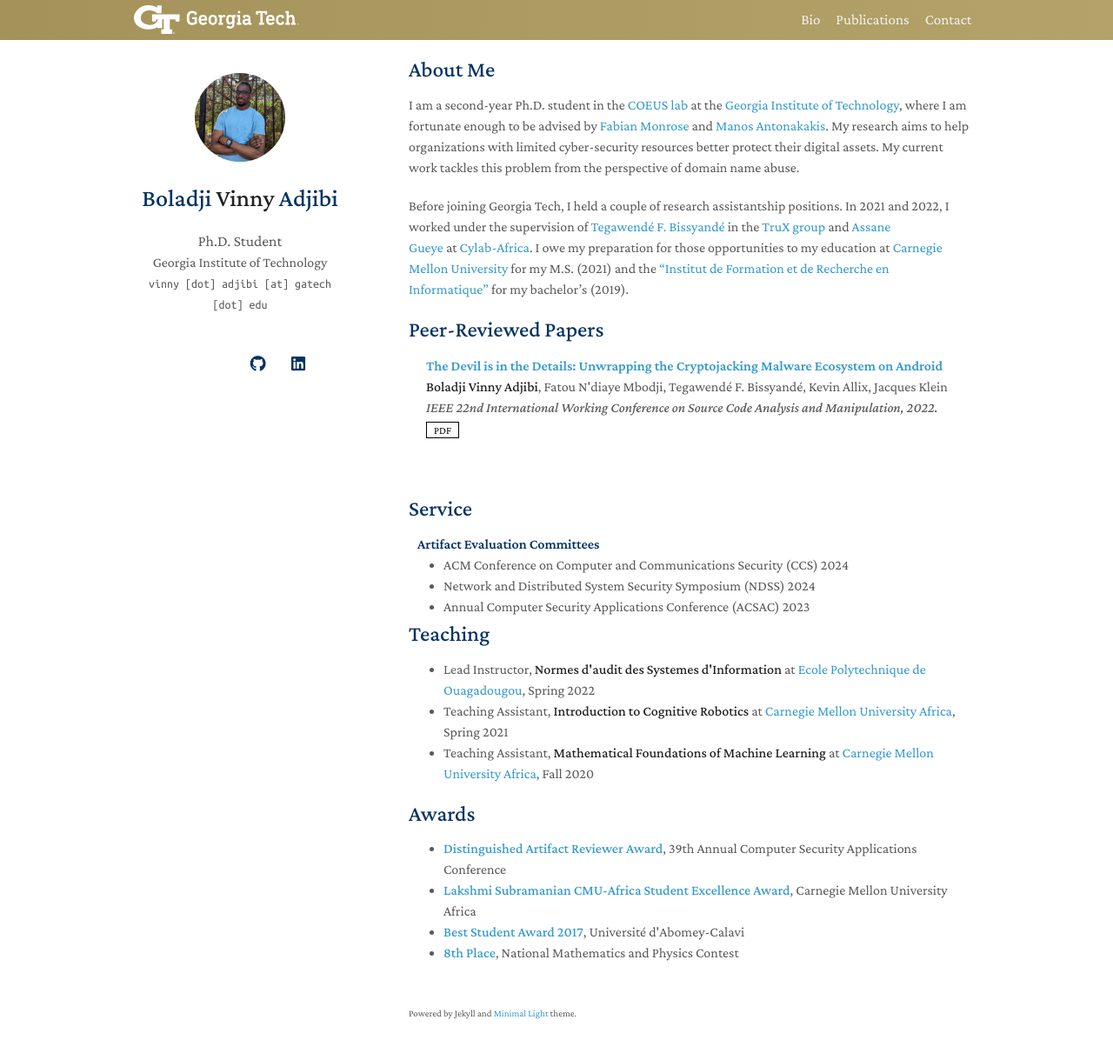
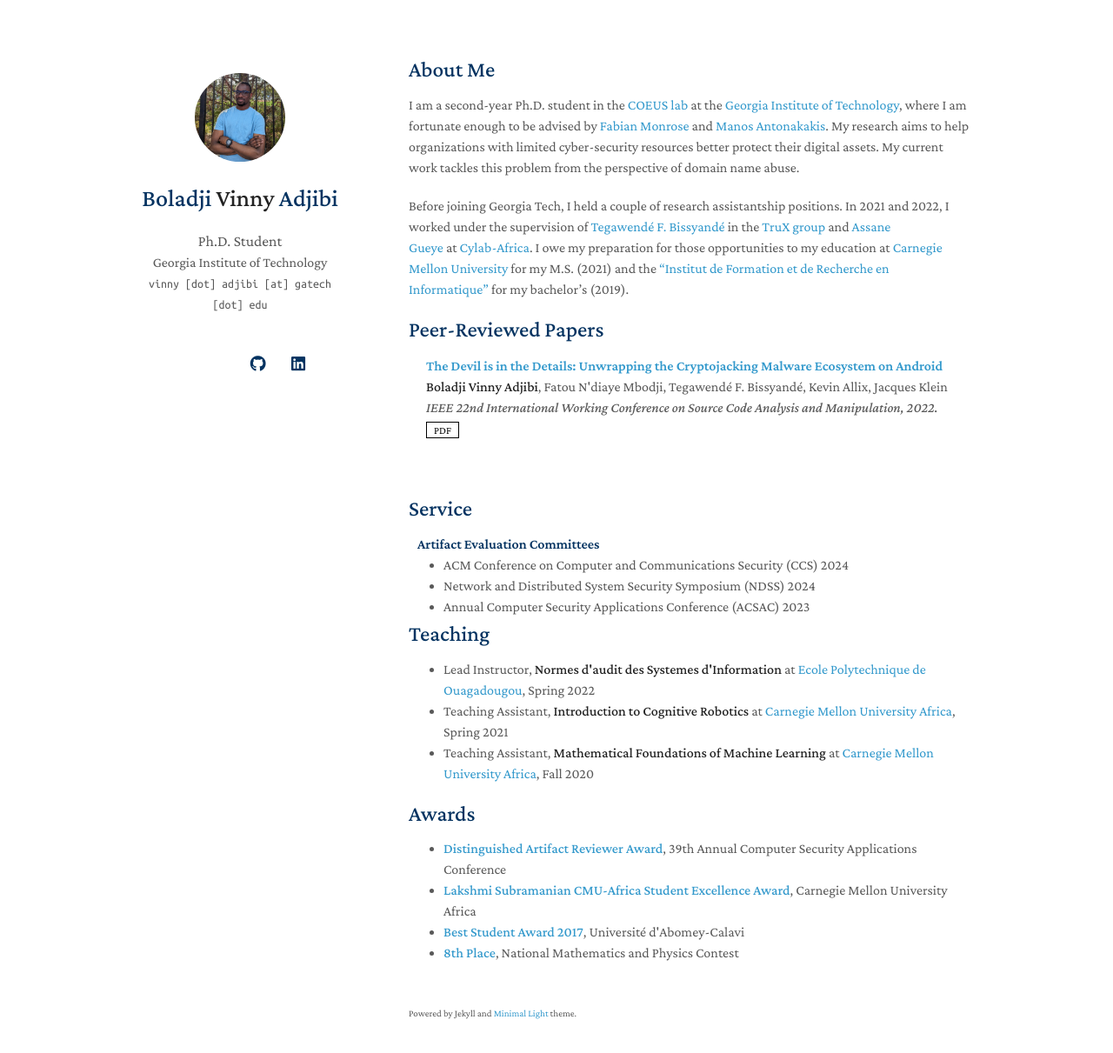
Before and after one commit to boladjivinny/boladjivinny.github.io, a Jekyll site: the page built from index.md, in a window 1280 px wide and 1246 px high. Shown: the top 1211 px of the window at 87% size. Built offline with Jekyll 4.4.1, drawn with Linux system fonts in a browser that asks for light colours; nearby versions of some CDN libraries; a style sheet for code colours, icons or effects is not loaded; our own code applies the rules of GitHub Pages for plain Markdown files.

Commit message:
removed header

```diff
--- a/_layouts/homepage.html
+++ b/_layouts/homepage.html
@@ -36,22 +36,21 @@
 
   </head>
   <body>
-    <div class="topnav">
+    <!-- <div class="topnav">
       <a href="https://ece.gatech.edu/"><img width="190" src="./assets/img/gatech-logo.svg"></a>
 
       <div id="myLinks">
-        <a class="normal right" href="./#contact">Contact</a>
-        <a class="normal" href="./#publications">Publications</a>
-        <a class="normal" href="./#about-me">Bio</a>
+        <a class="normal right" href="#contact">Contact</a>
+        <a class="normal" href="#publications">Publications</a>
+        <a class="normal" href="#about-me">Bio</a>
       </div>
 
       <a href="javascript:void(0);" class="icon" onclick="myFunction()">
         <i class="fa fa-bars"></i>
       </a>
-    </div>
+    </div> -->
     <div class="wrapper">
       <header>
-
         {% if site.avatar %}
         <a class="image avatar"><img src="{{ site.avatar }}" alt="avatar" /></a>
         {% endif %}
```
